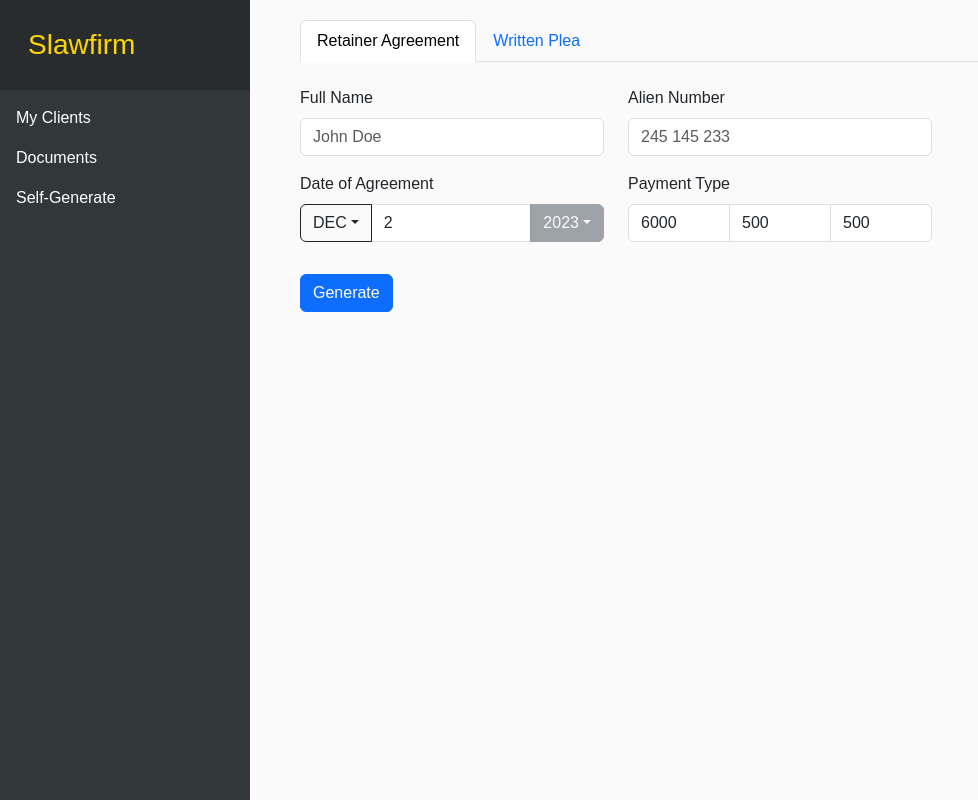
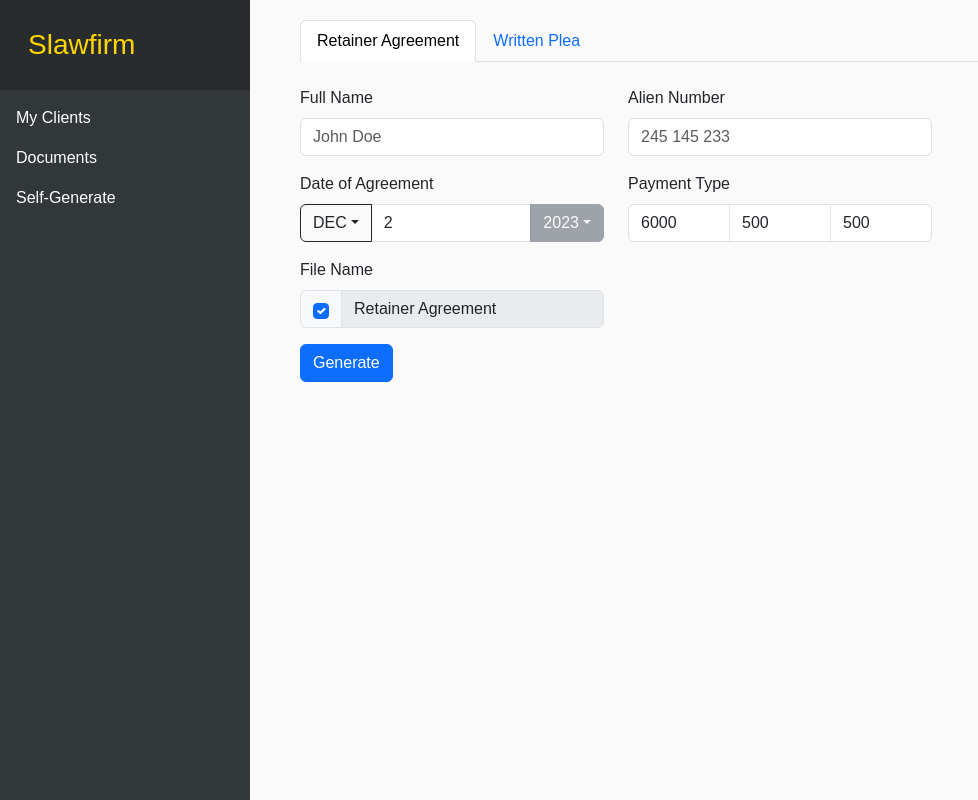
Before and after one commit to SAFAKARSLI/slawfirm-ui, a React (Create React App) app: page /generate/retainer_agreement in a window 1280 px wide. Shown: the whole page, without its empty margins (0-978 px from the left). Built offline with nearby package versions, Linux system fonts and the light colour scheme.

Commit message:
Implement view/edit generated document via Google Docs

```diff
--- a/src/components/GenericForm.js
+++ b/src/components/GenericForm.js
@@ -10,18 +10,21 @@ import {
     Dropdown,
 } from "react-bootstrap";
 
-import { paymentParser, MONTHS, convertToByteArray } from "./Util";
+import { paymentParser, MONTHS } from "./Util";
 
 export default function GenericForm() {
 
     const [form, setForm] = useState({})
     const downloadLink = useRef();
+    const [buttonLoad, setButtonLoad] = useState(false)
+    const [checked, setChecked] = useState(true)
     const [document, setDocument] = useState("62ae3b52-8ff0-11ee-b9d1-0242ac120002")
 
     // Setting initial values for form elements
     useEffect(() => {
         const today = new Date()
         setForm({...form,
+            document_name: `Retainer Agreement`,
             day: today.getDate(),
             month: MONTHS.at(today.getMonth()),
             year: today.getFullYear(),
@@ -32,7 +35,9 @@ export default function GenericForm() {
         })
     }, [])
 
+
     const triggerGenerate = async () => {
+        setButtonLoad(true)
         setForm({...form, payment_plan: paymentParser(form)})
 
         console.log(form)
@@ -44,20 +49,37 @@ export default function GenericForm() {
                 "Content-Type": "application/json"
             },
             data: form,
-            responseType: "arraybuffer"
+            responseType: "json"
         }).then((res) => {
-            const blobDocx = new Blob([res.data], {type: 'application/vnd.openxmlformats-officedocument.wordprocessingml.document'})
-            // const blobPdf = new Blob(convertToByteArray(res.data), {type: "application/pdf"})
 
-            downloadLink.current.href = URL.createObjectURL(blobDocx)
-            downloadLink.current.download = `${form["client_name"]} Retainer Agreement.docx`
-            downloadLink.current.click()
+
+            console.log(res)
+            window.open(res.data.cloudUrl).onload = setButtonLoad(false)
+
+            // const blobDocx = new Blob([res.data], {type: 'application/vnd.openxmlformats-officedocument.wordprocessingml.document'})
+            // downloadLink.current.href = URL.createObjectURL(blobDocx)
+            // downloadLink.current.download = `${form["client_name"]} Retainer Agreement.docx`
+            // downloadLink.current.click()
+
+            // downloadLink.current.href = URL.createObjectURL(blobPdf)
+            // downloadLink.current.download = `${form["client_name"]} Retainer Agreement.pdf`
+            // downloadLink.current.click()
 
         }).catch((e) => {
             console.log(e)
         })
     }
 
+
+
+    const onChangeName = (value) => {
+        if (checked) {
+            setForm({...form, client_name: value, document_name: `${value} Retainer Agreement`})
+        } else {
+            setForm({...form, client_name: value})
+        }
+
+    }
 
 
 
@@ -69,7 +91,7 @@ export default function GenericForm() {
                     <Form.Control
                     type="text"
                     placeholder="John Doe"
-                    onChange={e => setForm({...form, client_name : e.target.value})}/>
+                    onChange={(e) => onChangeName(e.target.value)}/>
                 </Col>
 
                 <Col lg={4} md={8} className="mb-3">
@@ -85,7 +107,7 @@ export default function GenericForm() {
             <Row>
                 <Col className="mb-3" lg={4} md={8}>
                     <Form.Label>Date of Agreement</Form.Label>
-                    <InputGroup className="mb-3" >
+                    <InputGroup>
                         <DropdownButton
                         variant="outline-dark"
                         id="month-dropdown"
@@ -95,7 +117,7 @@ export default function GenericForm() {
                                 return <Dropdown.Item
                                 key={i}
                                 value={i}
-                                active={form["month"] == e}
+                                active={form["month"] === e}
                                 onClick ={() => setForm({...form, month: e})}
                                 >{e}</Dropdown.Item>
                             })}
@@ -126,13 +148,32 @@ export default function GenericForm() {
                                 value={form["monthly"]}
                                 onChange={e => setForm({...form, monthly : parseInt(e.target.value)})}/>
                     </InputGroup>
-
-
                 </Col>
             </Row>
             <Row>
-                <Col lg={8} md={8}>
-                        <Button variant="primary" onClick={(e) => triggerGenerate(e)} >Generate</Button>
+                <Col className="mb-3" lg={4} md={8}>
+                    <Form.Label>File Name</Form.Label>
+                    <InputGroup >
+                        <InputGroup.Checkbox
+                        checked={checked}
+                        onChange={() => setChecked(!checked)}
+                        aria-label="Checkbox for following text input" />
+                        <Form.Control
+                            value={form["document_name"]}
+                            disabled={checked}
+                            onChange={e => setForm({...form, document_name : e.target.value})}/>
+                    </InputGroup>
+                </Col>
+            </Row>
+            <Row>
+                <Col className="mb-3" lg={8} md={8}>
+                        <Button
+                            variant="primary"
+                            disabled={buttonLoad}
+                            onClick={buttonLoad ? null : (e) => triggerGenerate(e)}
+                        >
+                            {buttonLoad ? 'Loading...' : 'Generate'}
+                        </Button>
                         <a ref={downloadLink}></a>
                 </Col>
             </Row>
```
